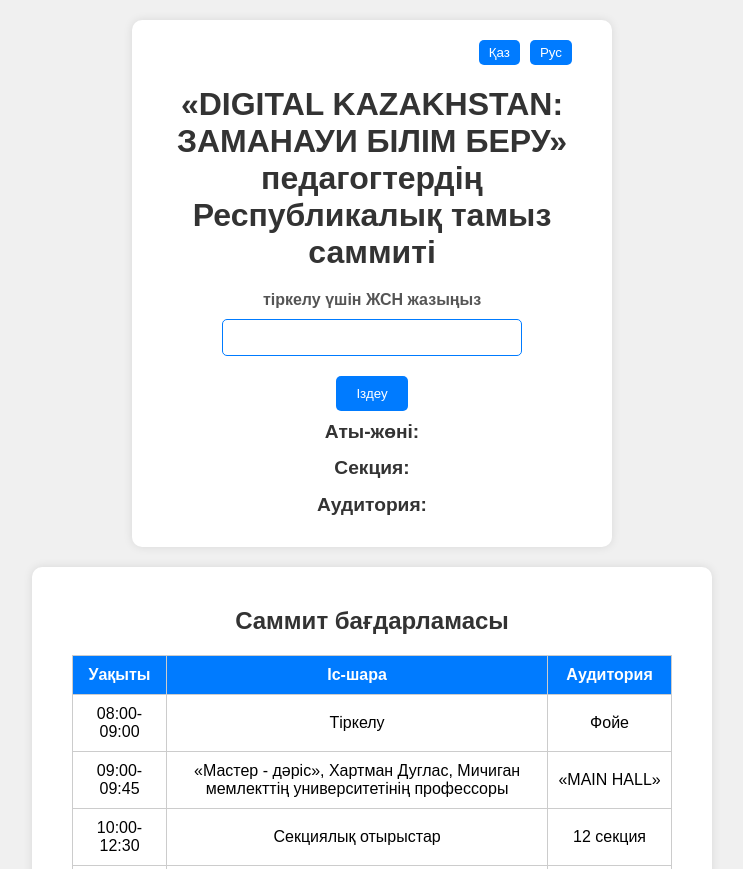
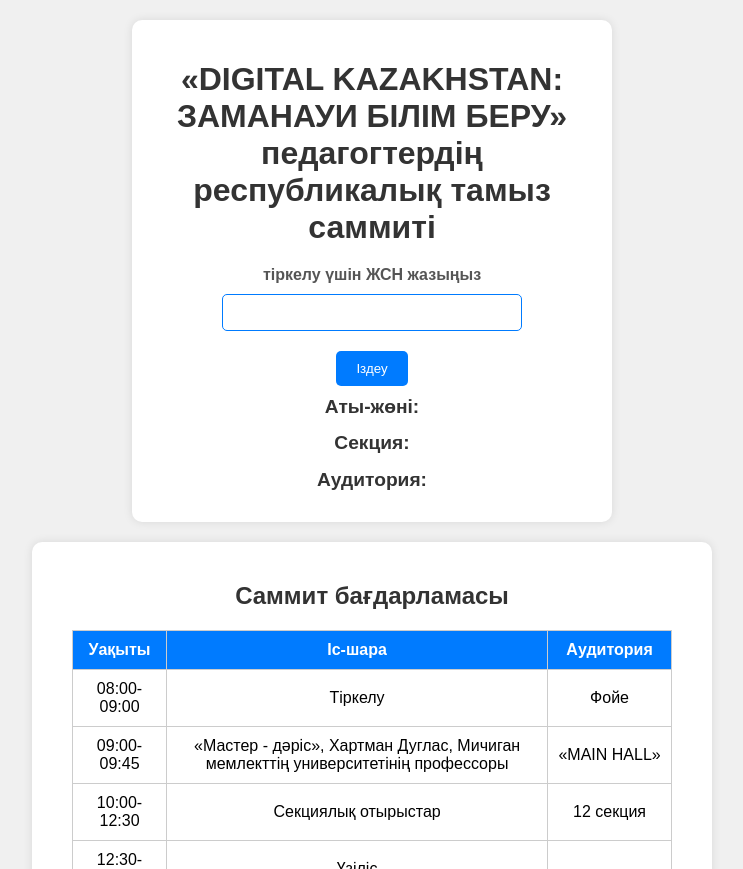
Before and after one commit to januzaj2018/UIN, a website: page index.html in a window 1280 px wide. Shown: the top 869 px of the page, without its empty margins (268-1011 px from the left). Drawn offline with Linux system fonts and the light colour scheme.

Commit message:
changes 20.08

```diff
--- a/index.html
+++ b/index.html
@@ -10,8 +10,6 @@
 <body>
 <div class="container">
     <div class="language-switcher">
-        <button onclick="switchLanguage('kz')">Қаз</button>
-        <button onclick="switchLanguage('ru')">Рус</button>
     </div>
     <h1 data-lang="heading">ID Lookup</h1>
     <form id="lookup-form" class="gform"  method="GET" action="https://script.google.com/macros/s/AKfycbxcMH6Q5UkNL9uOv_G7jenp7nwobKD3w5Xe4ReeZcG74sX_C4EBb8BDgp1D-8Lyqsv4ZQ/exec">
@@ -52,7 +50,8 @@
         <li><a href="assets/Августовка%2015.08.pdf" download>Саммит  презентациясы</a></li>
         <li><a href="assets/Үндеу%20Тамыз-2024.pdf" download>Үндеу каз.</a></li>
         <li><a href="assets/Обращение%20-ундеу%20рус..pdf" download>Үндеу рус.</a></li>
-
+        <li><a href="assets/Министердің%20баяндамасы.pdf" download>Министердің баяндамасы</a></li>
+        <li><a href="assets/Ұлттық%20баяндама%20(2023%20жылдың%20қорытындысы).pdf">Ұлттық баяндама (2023 жылдың қорытындысы)</a></li>
     </ul>
 
 </div>
--- a/script.js
+++ b/script.js
@@ -63,7 +63,7 @@
 function switchLanguage(lang) {
     const translations = {
         kz: {
-            heading: '«DIGITAL KAZAKHSTAN: ЗАМАНАУИ БІЛІМ БЕРУ» педагогтердің Республикалық тамыз саммиті',
+            heading: '«DIGITAL KAZAKHSTAN: ЗАМАНАУИ БІЛІМ БЕРУ» педагогтердің республикалық тамыз саммиті',
             label: 'тіркелу үшін ЖСН жазыңыз',
             button: 'Іздеу',
             section: 'Бөлім:',
```
Also changed, not shown: 2 other files.
